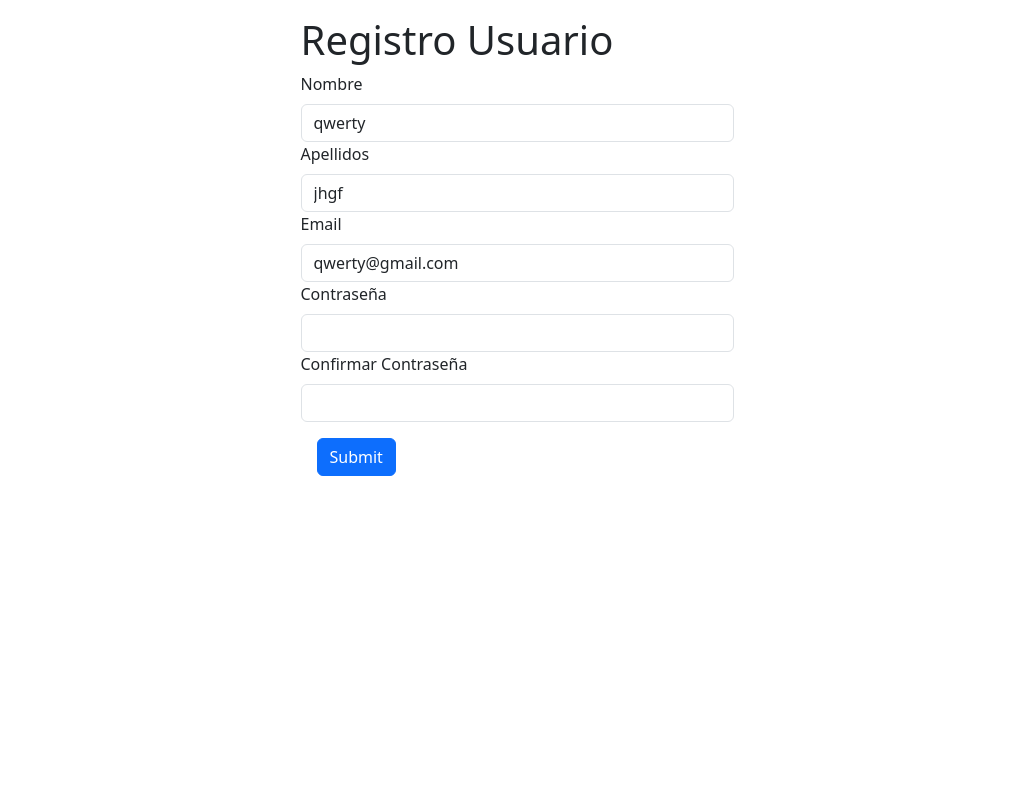
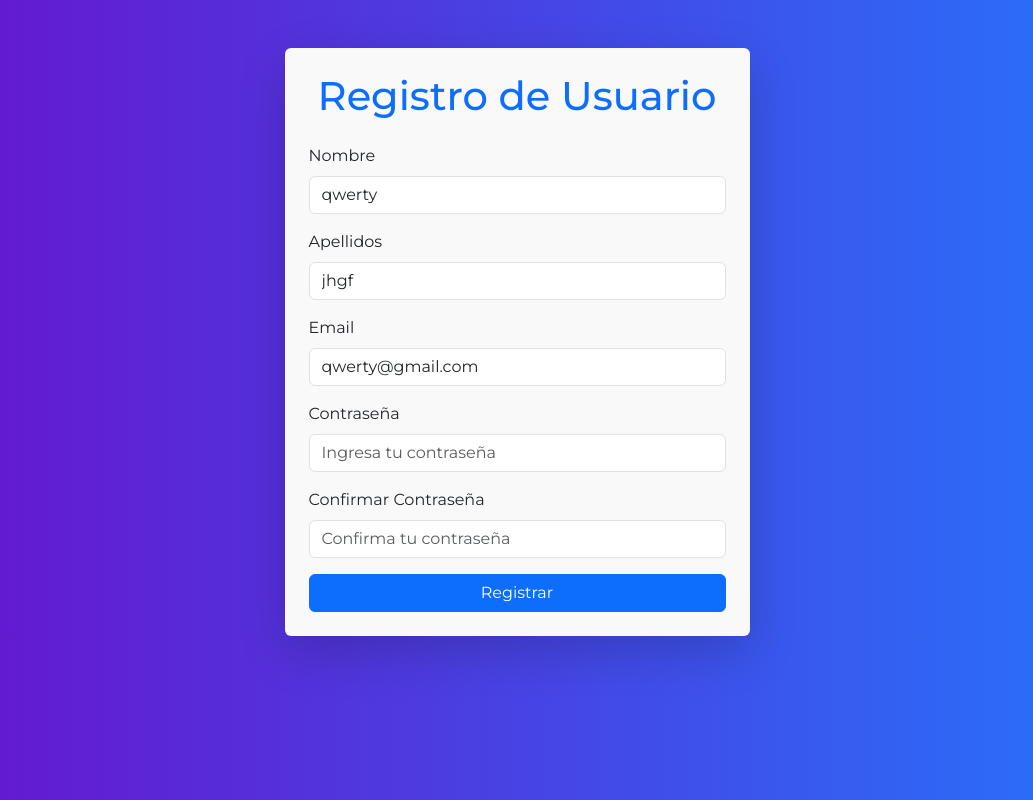
Before and after one commit to Elegimba/parquetematico_front, an Angular app: page /register in a window 1280 px wide. Shown: the whole page, without its empty margins (123-1156 px from the left). Built offline with nearby package versions, Linux system fonts and the light colour scheme.

Commit message:
editados los css para crear una interfaz temporal

```diff
--- a/src/app/app.routes.ts
+++ b/src/app/app.routes.ts
@@ -4,11 +4,13 @@ import { WorkerListComponent } from './pages/staff/worker-list/worker-list.compo
 import { DetailsUserComponent } from './pages/staff/details-user/details-user.component';
 import { EditUserComponent } from './pages/staff/edit-user/edit-user.component';
 import { RegisterComponent } from './pages/users/register/register.component';
+import { LoginComponent } from './pages/users/login/login.component';
 
 export const routes: Routes = [
     { path: '', redirectTo: 'users', pathMatch: 'full' },
     { path: 'users', component: WorkerListComponent },
     { path: 'users/:userId', component: DetailsUserComponent },
     { path: 'users/edit/:userId', component: EditUserComponent },
-    { path: 'register', component: RegisterComponent }
+    { path: 'register', component: RegisterComponent },
+    { path: 'login', component: LoginComponent }
 ];
--- a/src/app/pages/staff/worker-list/worker-list.component.css
+++ b/src/app/pages/staff/worker-list/worker-list.component.css
@@ -1,11 +1,13 @@
 .card {
+    transition: transform 0.3s ease, box-shadow 0.3s ease;
+}
 
-    display: inline-block;
-    border-radius: 10px;
-    box-shadow: 0 4px 8px 0 rgba(0, 0, 0, 0.2);
-    transition: 0.3s;
+.card:hover {
+    transform: scale(1.05);
+    box-shadow: 0px 8px 20px rgba(0, 0, 0, 0.2);
+}
 
-    &:hover {
-        box-shadow: 0 8px 16px 0 rgba(0, 0, 0, 0.2);
-    }
+.container {
+    background-color: rgba(255, 255, 255, 0.333);
+    margin-bottom: 20px;
 }
--- a/src/app/pages/staff/worker-list/worker-list.component.html
+++ b/src/app/pages/staff/worker-list/worker-list.component.html
@@ -1,29 +1,35 @@
-<div class="container">
-    <h1 class="my-5 text-center">Staff</h1>
-    <h2 class="my-5 text-center">Admins</h2>
+<div class="container mt-5 p-4 rounded shadow-lg">
+    <h1 class="text-center  mb-5">Equipo</h1>
+    <h2 class="text-center mb-4">Administradores</h2>
     <div class="staff d-flex justify-content-center flex-wrap gap-3">
         @for (staff of allStaff; track staff.id) {
         @if(staff.role === 'admin') {
-        <div class="card text-center p-4" style="width: 18rem;" [routerLink]="[staff.id]">
-            <h4 class=" mt-3 mb-4">{{staff.name}} {{staff.surnames}}</h4>
-            <p><b>Email</b></p>
-            <p>{{staff.email}}</p>
-        </div>
-        }
-        }
-
-    </div>
-    <h2 class="my-5 text-center">Workers</h2>
-    <div class="staff d-flex justify-content-center flex-wrap gap-3">
-        @for (staff of allStaff; track staff.id) {
-        @if(staff.role === 'worker') {
-        <div class="card text-center p-4" style="width: 18rem;" [routerLink]="[staff.id]">
-            <h4 class="mt-3 mb-4">{{staff.name}} {{staff.surnames}}</h4>
-            <p><b>Email</b></p>
-            <p>{{staff.email}}</p>
+        <div class="card text-center p-4 shadow" style="width: 18rem; border: none; background-color: #ffffff;">
+            <div class="card-body">
+                <h4 class="mt-3 mb-3">{{staff.name}} {{staff.surnames}}</h4>
+                <p class="mb-1"><b>Email:</b></p>
+                <p class="text-muted">{{staff.email}}</p>
+                <a class="btn btn-outline-primary mt-3" [routerLink]="[staff.id]">Ver Detalles</a>
+            </div>
         </div>
         }
         }
     </div>
 
+
+    <h2 class="text-center mt-5 mb-4">Trabajadores</h2>
+    <div class="staff d-flex justify-content-center flex-wrap gap-3">
+        @for (staff of allStaff; track staff.id) {
+        @if(staff.role === 'worker') {
+        <div class="card text-center p-4 shadow" style="width: 18rem; border: none; background-color: #ffffff;">
+            <div class="card-body">
+                <h4 class="mt-3 mb-3">{{staff.name}} {{staff.surnames}}</h4>
+                <p class="mb-1"><b>Email:</b></p>
+                <p class="text-muted">{{staff.email}}</p>
+                <a class="btn btn-outline-primary mt-3" [routerLink]="[staff.id]">Ver Detalles</a>
+            </div>
+        </div>
+        }
+        }
+    </div>
 </div>
--- a/src/app/pages/users/login/login.component.css
+++ b/src/app/pages/users/login/login.component.css
@@ -0,0 +1,12 @@
+body {
+    background: linear-gradient(to right, #6a11cb, #2575fc);
+    font-family: 'Arial', sans-serif;
+}
+
+.container {
+    background: white;
+}
+
+h3 {
+    font-weight: bold;
+}
--- a/src/app/pages/users/login/login.component.html
+++ b/src/app/pages/users/login/login.component.html
@@ -1 +1,28 @@
-<p>login works!</p>
+<div class="container col-md-5 mt-5 p-4 rounded shadow-lg" style="background-color: #f9f9f9;">
+    <div class="text-center mb-4">
+        <h3 class="text-primary">Inicia Sesión</h3>
+        <p class="text-muted">Accede a tu cuenta</p>
+    </div>
+    <form action="" [formGroup]="logForm" (ngSubmit)="onSubmit()">
+
+        <div class="mb-3">
+            <label for="email" class="form-label">E-mail</label>
+            <input type="email" id="email" class="form-control" formControlName="email"
+                placeholder="correo@ejemplo.com">
+        </div>
+
+        <div class="mb-3">
+            <label for="password" class="form-label">Contraseña</label>
+            <input type="password" id="password" class="form-control" formControlName="password" placeholder="••••••••">
+        </div>
+
+        <div class="d-grid">
+            <input type="submit" class="btn btn-primary" value="Iniciar Sesión">
+        </div>
+    </form>
+    <div class="text-center mt-3">
+        <p class="text-muted">
+            ¿Olvidaste tu contraseña? <a href="#" class="text-primary">Recupérala aquí</a>
+        </p>
+    </div>
+</div>
--- a/src/app/pages/users/login/login.component.ts
+++ b/src/app/pages/users/login/login.component.ts
@@ -1,12 +1,44 @@
-import { Component } from '@angular/core';
+import { Component, inject } from '@angular/core';
+import { FormControl, FormGroup, ReactiveFormsModule } from '@angular/forms';
+import Swal from 'sweetalert2';
+import { UsersService } from '../../../services/users.service';
+import { Router } from '@angular/router';
 
 @Component({
   selector: 'app-login',
   standalone: true,
-  imports: [],
+  imports: [ReactiveFormsModule],
   templateUrl: './login.component.html',
   styleUrl: './login.component.css'
 })
 export class LoginComponent {
 
+  usersServices = inject(UsersService)
+  router = inject(Router)
+
+
+  logForm: FormGroup = new FormGroup({
+    email: new FormControl(),
+    password: new FormControl(),
+
+  })
+
+  async onSubmit() {
+    try {
+      const response = await this.usersServices.login(this.logForm.value)
+      Swal.fire(
+        {
+          title: 'Bienvenid@',
+          text: response.message,
+          icon: 'success'
+        }
+      )
+
+      localStorage.setItem('aptk', response.token)
+      this.router.navigateByUrl('/users')
+
+    } catch (error) {
+
+    }
+  }
 }
--- a/src/app/pages/users/register/register.component.html
+++ b/src/app/pages/users/register/register.component.html
@@ -1,25 +1,50 @@
-<div class="container col-5 p-3">
-    <h1>Registro Usuario</h1>
-    <form action="" [formGroup]="refForm" (ngSubmit)="register()">
-        <label class="form-label">Nombre</label>
-        <input type="text" class="form-control" formControlName="name">
-        <label class="form-label">Apellidos</label>
-        <input type="text" class="form-control" formControlName="surnames">
-        <label class="form-label">Email</label>
-        <input type="text" class="form-control" formControlName="email">
-        @if(checkError('email', 'pattern')){
-        <p class="error">El campo email es incorrecto</p>
-        }
-        <label class="form-label">Contraseña</label>
-        <input type="password" class="form-control" formControlName="password">
-        <label class="form-label">Confirmar Contraseña</label>
-        <input type="password" class="form-control" formControlName="confirmPassword">
-        @if(refForm.get('password')?.errors?.['minlength']) {
-        <p class="error"><small>La contraseña debe tener mas de 6 caracteres.</small></p>
-        }
-        @if (refForm.get('password')?.value !== refForm.get('confirmPassword')?.value) {
-        <p class="error"><small>Las contraseñas no coinciden.</small></p>
-        }
-        <input type="submit" class="btn btn-primary m-3">
+<div class="container col-lg-5 col-md-8 col-sm-10 mt-5 p-4 rounded shadow-lg" style="background-color: #f9f9f9;">
+    <h1 class="text-center text-primary mb-4">Registro de Usuario</h1>
+    <form [formGroup]="refForm" (ngSubmit)="register()">
+
+        <div class="mb-3">
+            <label for="name" class="form-label">Nombre</label>
+            <input type="text" id="name" class="form-control" formControlName="name" placeholder="Ingresa tu nombre">
+        </div>
+
+        <div class="mb-3">
+            <label for="surnames" class="form-label">Apellidos</label>
+            <input type="text" id="surnames" class="form-control" formControlName="surnames"
+                placeholder="Ingresa tus apellidos">
+        </div>
+
+        <div class="mb-3">
+            <label for="email" class="form-label">Email</label>
+            <input type="email" id="email" class="form-control" formControlName="email"
+                placeholder="correo@ejemplo.com">
+
+            @if(refForm.get('email')?.errors?.['pattern']) {
+            <p class="text-danger"><small>El campo email es incorrecto.</small></p>
+            }
+        </div>
+
+        <div class="mb-3">
+            <label for="password" class="form-label">Contraseña</label>
+            <input type="password" id="password" class="form-control" formControlName="password"
+                placeholder="Ingresa tu contraseña">
+
+            @if(refForm.get('password')?.errors?.['minlength']) {
+            <p class="text-danger"><small>La contraseña debe tener más de 6 caracteres.</small></p>
+            }
+        </div>
+
+        <div class="mb-3">
+            <label for="confirmPassword" class="form-label">Confirmar Contraseña</label>
+            <input type="password" id="confirmPassword" class="form-control" formControlName="confirmPassword"
+                placeholder="Confirma tu contraseña">
+
+            @if (refForm.get('password')?.value !== refForm.get('confirmPassword')?.value) {
+            <p class="text-danger"><small>Las contraseñas no coinciden.</small></p>
+            }
+        </div>
+
+        <div class="d-grid">
+            <input type="submit" class="btn btn-primary" value="Registrar">
+        </div>
     </form>
 </div>
--- a/src/app/pages/users/register/register.component.ts
+++ b/src/app/pages/users/register/register.component.ts
@@ -52,13 +52,17 @@ export class RegisterComponent {
   async register() {
     try {
       if (this.refForm.valid) {
-        await this.userService.register(this.refForm.value)
+        const response = await this.userService.register(this.refForm.value)
         Swal.fire({
           title: 'Bienvenido!',
-          text: 'Registrado con exito',
+          text: response.message,
           icon: 'success',
-          confirmButtonText: 'Ok!',
+        }).then((result) => {
+          if (result.isConfirmed) {
+            this.router.navigate(['/login']);
+          }
         })
+
       } else {
         Swal.fire({
           title: 'Error!',
--- a/src/app/services/users.service.ts
+++ b/src/app/services/users.service.ts
@@ -9,7 +9,7 @@ type regBody = {
   email: string
 }
 type loginResponse = {
-  success: string,
+  message: string,
   token: string
 }
 
--- a/src/styles.css
+++ b/src/styles.css
@@ -1 +1,8 @@
 /* You can add global styles to this file, and also import other style files */
+@import url(https://fonts.googleapis.com/css?family=Montserrat:100,200,300,regular,500,600,700,800,900,100italic,200italic,300italic,italic,500italic,600italic,700italic,800italic,900italic);
+
+body {
+
+    background: linear-gradient(to right, #6a11cb, #2575fc);
+    font-family: 'Montserrat', sans-serif;
+}
```
Also changed, not shown: src/app/pages/staff/details-user/details-user.component.html (+6 -6 lines).
